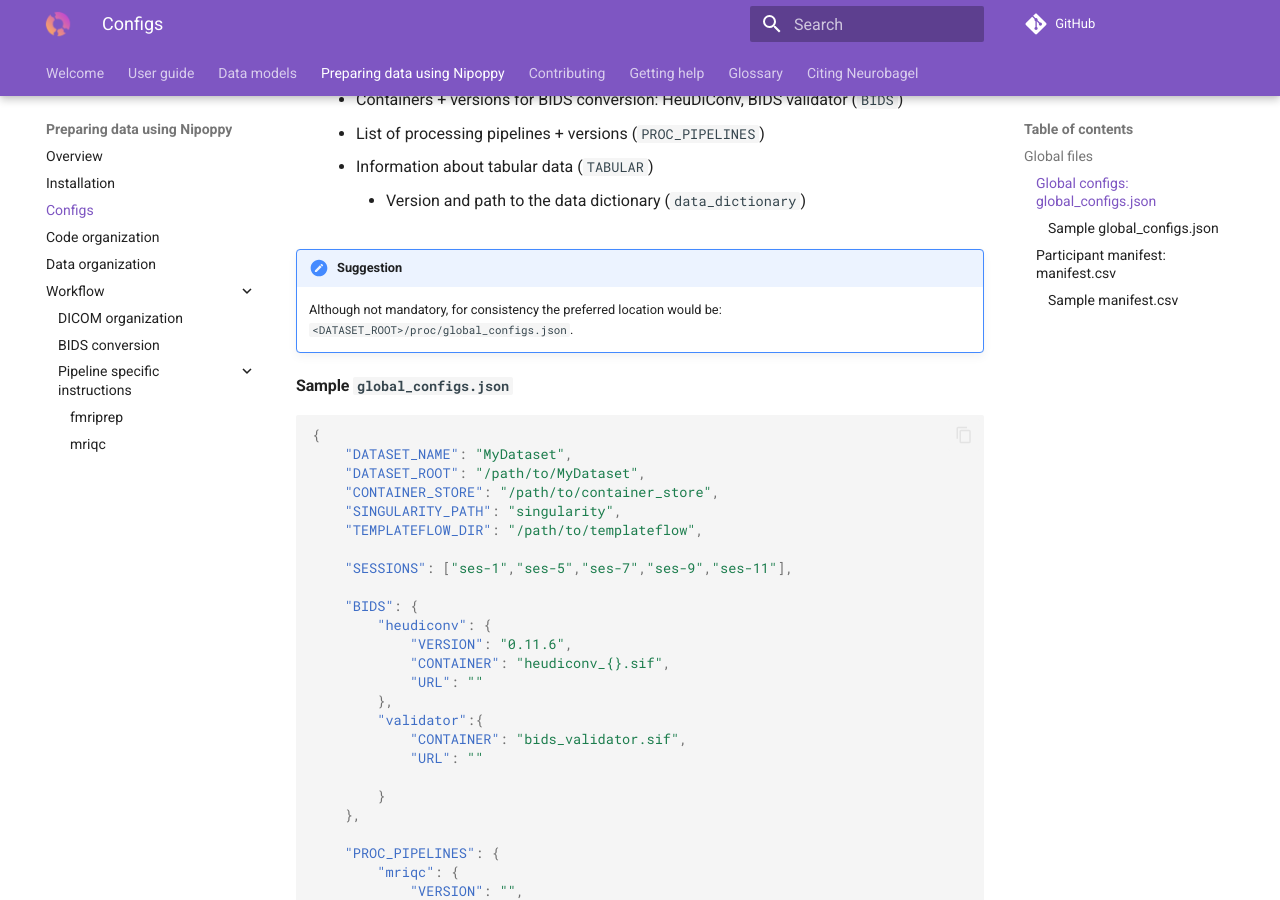
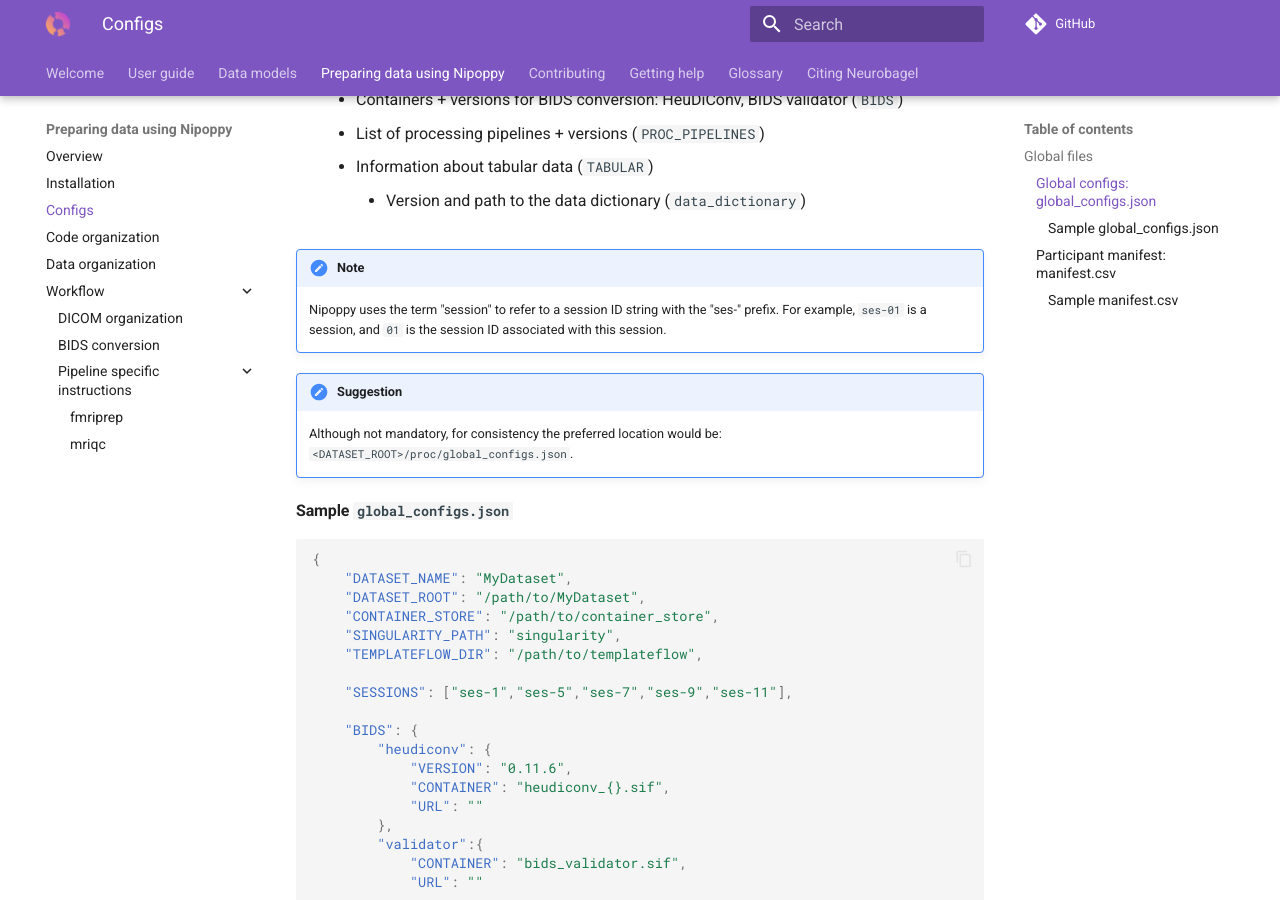
Before and after one commit to neurobagel/documentation, an MkDocs documentation site: the page built from docs/nipoppy/configs.md, in a window 1280 px wide and 900 px high, scrolled down 768 px. Built offline with MkDocs 1.6.1 and Material for MkDocs 9.7.7, drawn with Linux system fonts in a browser that asks for light colours; comment, search, counter and statistics services are not loaded.

Commit message:
add note to clarify terms "session" and "session ID"

```diff
--- a/docs/nipoppy/configs.md
+++ b/docs/nipoppy/configs.md
@@ -21,6 +21,10 @@ Nipoppy requires two global files for specifying local data/container paths and
       - List of processing pipelines + versions (`PROC_PIPELINES`)
       - Information about tabular data (`TABULAR`)
         - Version and path to the data dictionary (`data_dictionary`)
+
+!!! Note
+
+    Nipoppy uses the term "session" to refer to a session ID string with the "ses-" prefix. For example, `ses-01` is a session, and `01` is the session ID associated with this session.
 
 !!! Suggestion
 
```
